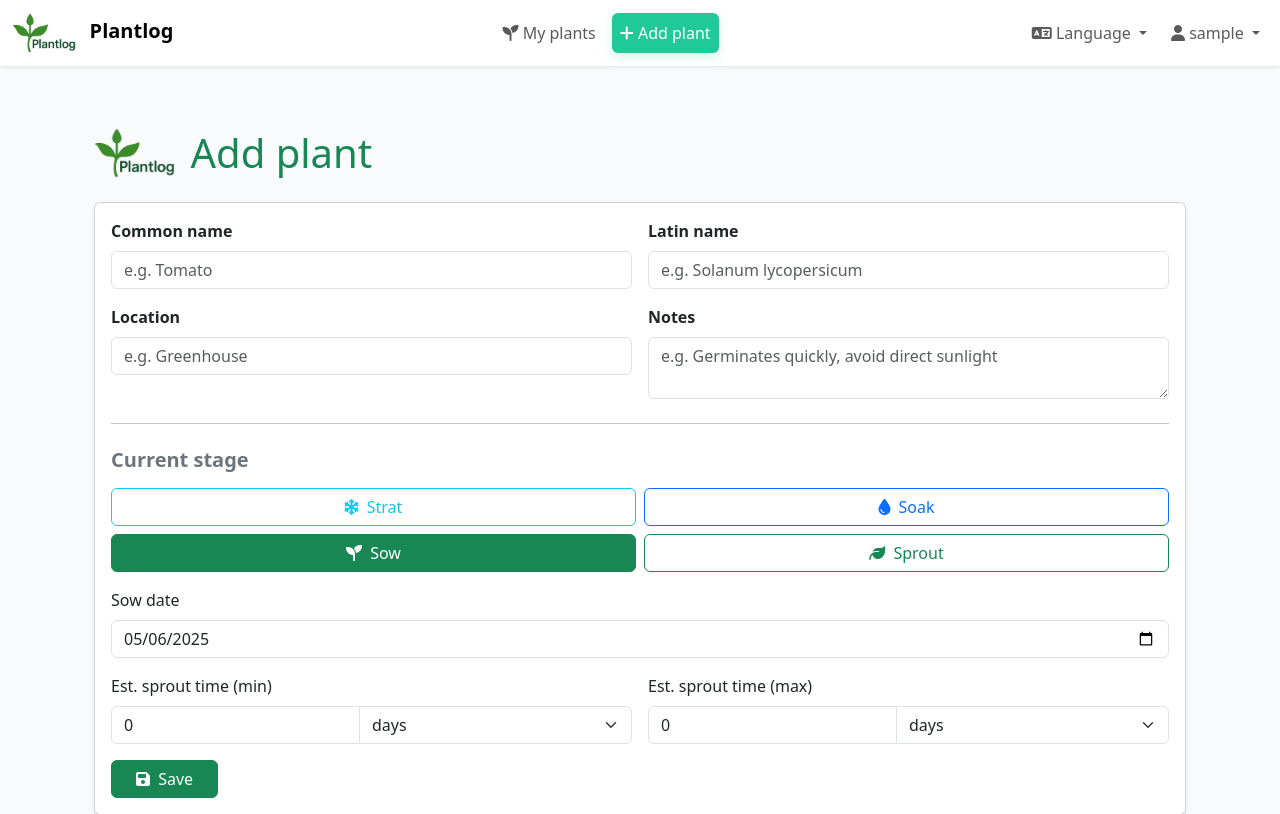
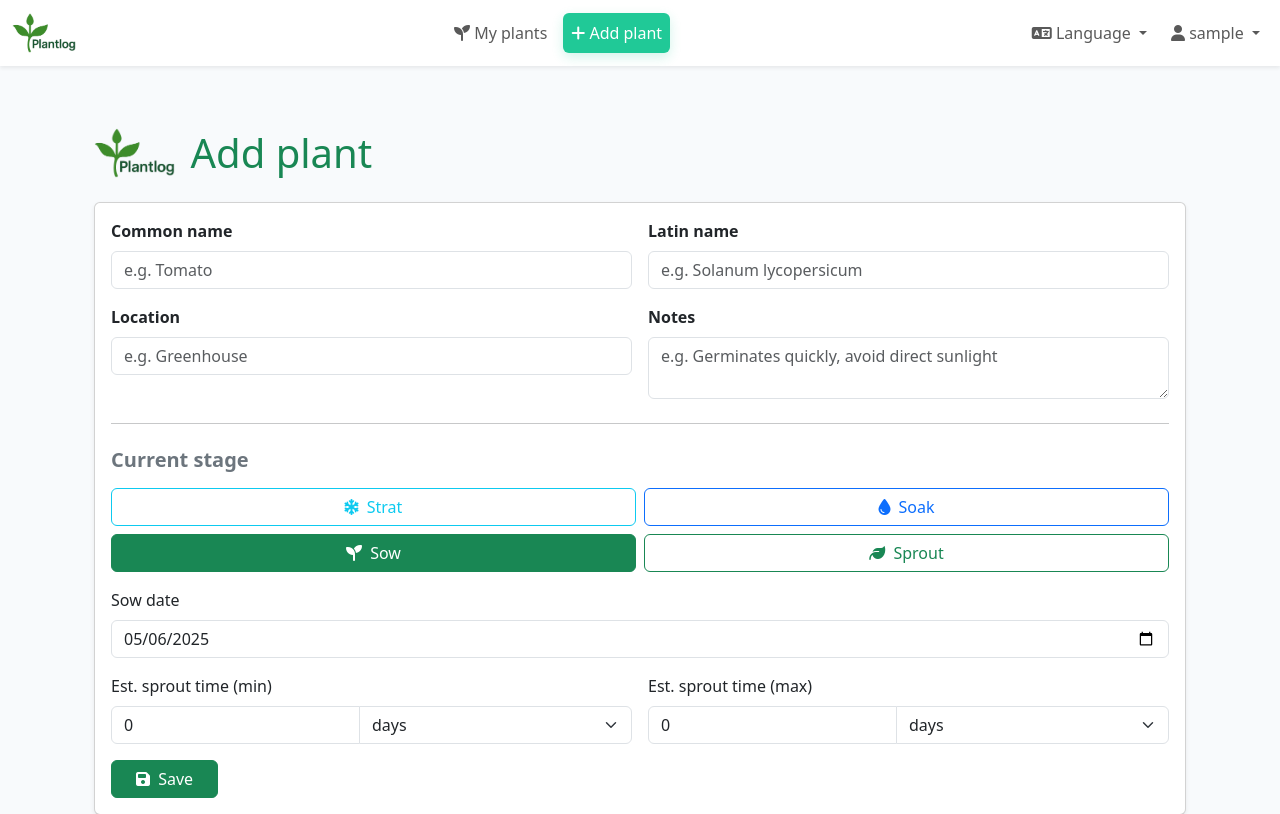
Before and after one commit to simfr24/Plantlog, a Flask app: page /add in a window 1280 px wide. Shown: the top 814 px of the page. Run offline with Flask 3, Linux system fonts and the light colour scheme; the visitor is signed in with stand-in values (Sample User, id 1); data comes from the database, SQL or seed files in the repository; data that the repository does not hold is empty; parts of the project's set-up code (start-up, migrations or seed data) failed here and were passed over.

Commit message:
Improve looks

```diff
--- a/templates/add.html
+++ b/templates/add.html
@@ -29,6 +29,8 @@
               <textarea class="form-control" name="notes" placeholder="{{ t['e.g. Notes'] }}">{{ form.notes }}</textarea>
             </div>
           </div>
+          <hr class="my-4">
+          <h5 class="fw-semibold text-secondary mb-3">{{ t['Current stage'] }}</h5>
           {% include "stage_sections.html" %}
           <button class="btn btn-success mt-3 px-4"><i class="fas fa-save me-1"></i> {{ t['Save'] }}</button>
         </form>
--- a/templates/base.html
+++ b/templates/base.html
@@ -57,7 +57,6 @@
       <!-- Logo -->
       <a class="navbar-brand" href="{{ url_for('index') }}">
         <img src="{{ url_for('static', filename='logo.png') }}" alt="Logo" height="40">
-        <span class="fw-bold ms-2">Plantlog</span>
       </a>
 
       <button class="navbar-toggler" type="button" data-bs-toggle="collapse" data-bs-target="#navbarContent">
--- a/templates/stage_sections.html
+++ b/templates/stage_sections.html
@@ -6,8 +6,6 @@
     'sprout': ['fa-leaf',     'success', t['Sprout']]
 } %}
 
-<hr class="my-4">
-<h5 class="fw-semibold text-secondary mb-3">{{ t['Current stage'] }}</h5>
 <div class="row row-cols-2 g-2 mb-3">
   {% for v, specs in stageButtons.items() %}
     {% set iconClass, color, label = specs %}
```
